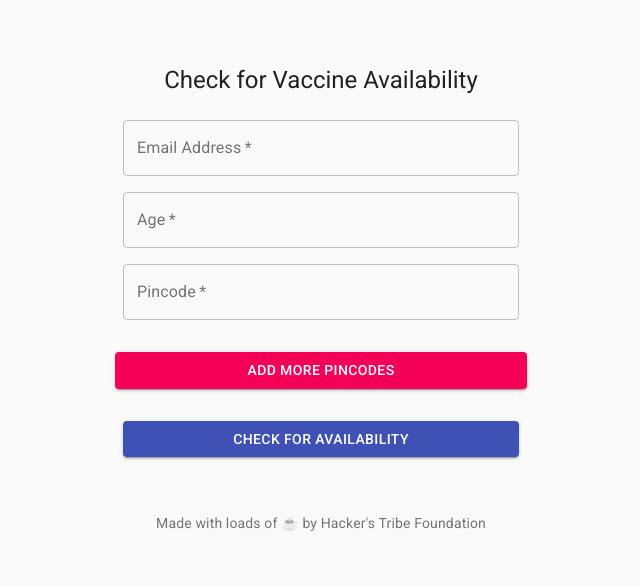
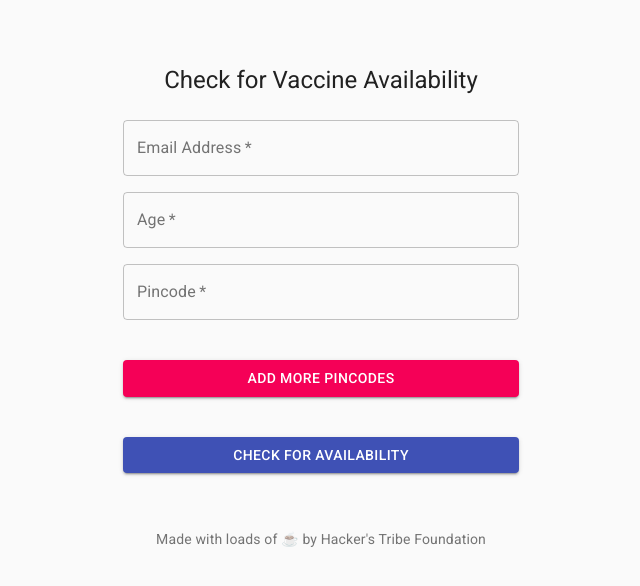
Before and after one commit to hackerstribefoundation/vaccinenotifier, a React (Create React App) app: page / in a window 1280 px wide. Shown: the top 586 px of the page, without its empty margins (319-959 px from the left). Built offline with nearby package versions, Linux system fonts and the light colour scheme.

Commit message:
UI Correction

```diff
--- a/src/pages/Home.js
+++ b/src/pages/Home.js
@@ -1,4 +1,4 @@
-import React, { Component } from 'react';
+import React, {Component} from 'react';
 import Button from '@material-ui/core/Button';
 import CssBaseline from '@material-ui/core/CssBaseline';
 import TextField from '@material-ui/core/TextField';
@@ -7,9 +7,8 @@ import Grid from '@material-ui/core/Grid';
 import Box from '@material-ui/core/Box';
 import Typography from '@material-ui/core/Typography';
 import Container from '@material-ui/core/Container';
-import { IconButton, Snackbar, withStyles } from "@material-ui/core";
-import { CloseRounded } from "@material-ui/icons";
-//import main from '../backend/vaccineNotifier';
+import {IconButton, Snackbar, withStyles} from "@material-ui/core";
+import {CloseRounded} from "@material-ui/icons";
 
 function Copyright() {
     return (
@@ -56,15 +55,7 @@ class Home extends Component {
     }
 
     render() {
-        const { classes } = this.props;
-
-        const getEmailId = (event) => {
-            let emailIdState = parseInt(Object.assign(this.state.emailIdState))
-        }
-
-        const getAge = (event) => {
-            let ageState = parseInt(Object.assign(this.state.ageState))
-        }
+        const {classes} = this.props;
 
         const getPinCodeIds = (event) => {
             let pincodeCounter = parseInt(Object.assign(this.state.pinCodeIdCounter))
@@ -106,7 +97,7 @@ class Home extends Component {
 
         return (
             <Container component="main" maxWidth="xs">
-                <CssBaseline />
+                <CssBaseline/>
                 <div className={classes.paper}>
                     <Typography component="h1" variant="h5">
                         Check for Vaccine Availability
@@ -123,7 +114,7 @@ class Home extends Component {
                                     name="email"
                                     autoComplete="email"
                                     value={this.state.getEmailId}
-                                    onChange={e => this.setState({ email: e.target.value })}
+                                    onChange={e => this.setState({email: e.target.value})}
                                 />
                             </Grid>
 
@@ -137,23 +128,24 @@ class Home extends Component {
                                     name="age"
                                     autoComplete="age"
                                     value={this.state.getAge}
-                                    onChange={e => this.setState({ age: e.target.value })}
+                                    onChange={e => this.setState({age: e.target.value})}
                                 />
                             </Grid>
 
-                            {getPinCodeIds().map(object=>(
-                                <Grid item xs={12}>
+                            {getPinCodeIds().map((object, index) => (
+                                <Grid item xs={12} key={index}>
                                     <TextField
                                         variant="outlined"
                                         required
                                         fullWidth
                                         name="pincode"
                                         label="Pincode"
-                                        id={"pincode-"+String(object)}
+                                        id={"pincode-" + String(object)}
                                     />
                                 </Grid>
                             ))}
 
+                            <Grid item xs={12}>
                                 <Button
                                     fullWidth
                                     variant="contained"
@@ -163,6 +155,7 @@ class Home extends Component {
                                 >
                                     Add More Pincodes
                                 </Button>
+                            </Grid>
 
                         </Grid>
                         <Button
@@ -171,14 +164,13 @@ class Home extends Component {
                             variant="contained"
                             color="primary"
                             className={classes.submit}
-                            onClick="this.main()"
                         >
                             Check for Availability
                         </Button>
                     </form>
                 </div>
                 <Box mt={5}>
-                    <Copyright />
+                    <Copyright/>
                 </Box>
 
                 <Snackbar
@@ -193,7 +185,7 @@ class Home extends Component {
                     action={
                         <React.Fragment>
                             <IconButton size="small" aria-label="close" color="inherit" onClick={onSnackBarHandleClose}>
-                                <CloseRounded fontSize="small" />
+                                <CloseRounded fontSize="small"/>
                             </IconButton>
                         </React.Fragment>
                     }
```
Lines whose indentation alone changed are shown as unchanged.
